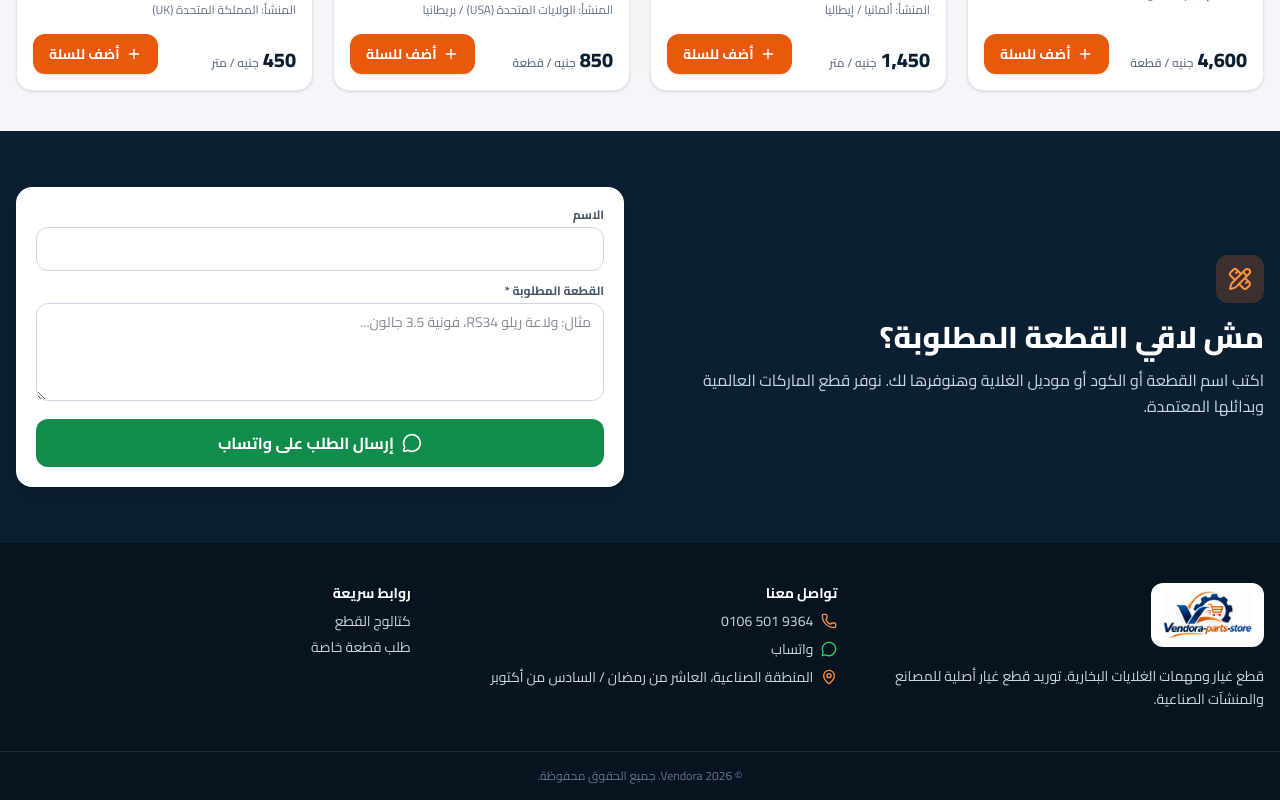
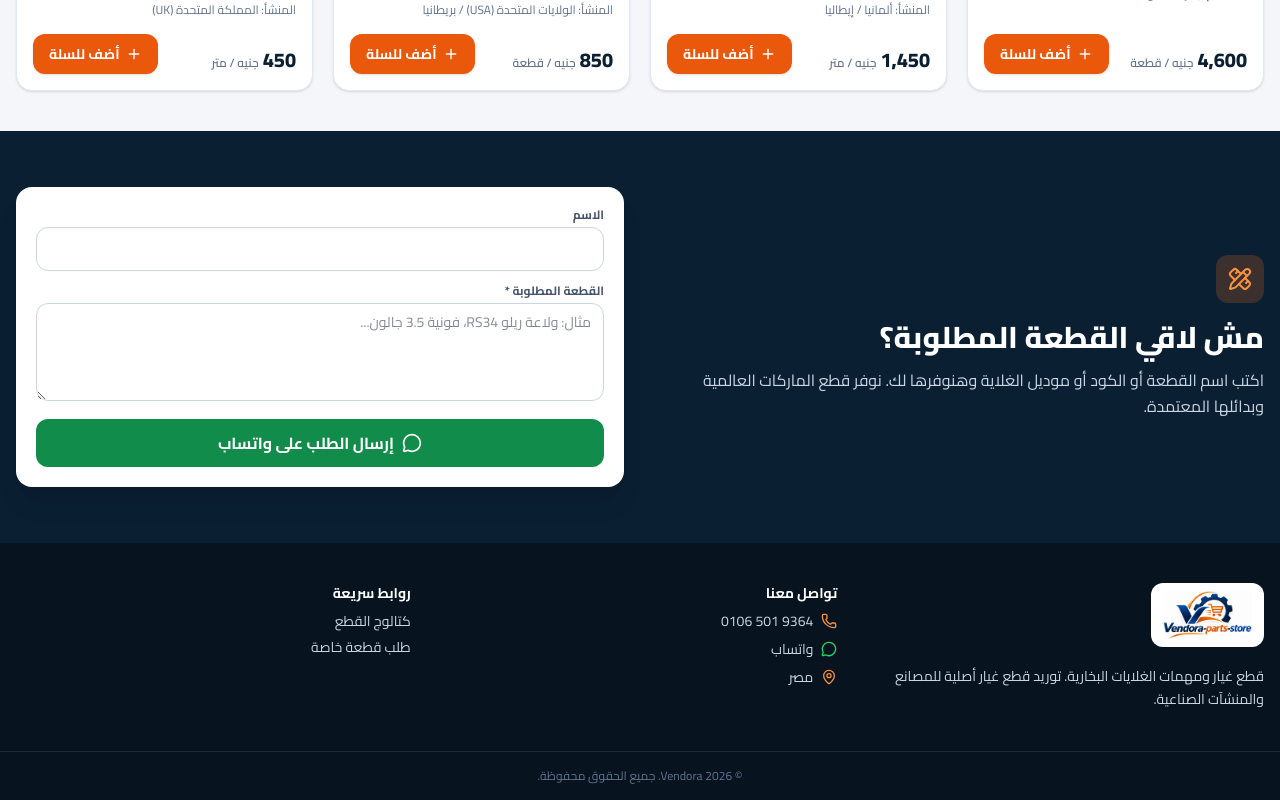
Before and after one commit to mahmoudkhalifa-99/vendora, a React (Vite) app: page / in a window 1280 px wide. Shown: the part 2946-3746 px from the top of the page. Built offline with nearby package versions, Linux system fonts and the light colour scheme; no server answers; the database is empty.

Commit message:
Update address in config to 'مصر'

```diff
--- a/src/config.ts
+++ b/src/config.ts
@@ -10,7 +10,7 @@ export const STORE = {
   whatsappNumber: '201065019364',
   phoneDisplay: '0106 501 9364',
   phoneLocal: '01065019364',
-  address: 'المنطقة الصناعية، العاشر من رمضان / السادس من أكتوبر',
+  address: 'مصر',
   currency: 'جنيه',
 };
 
```
